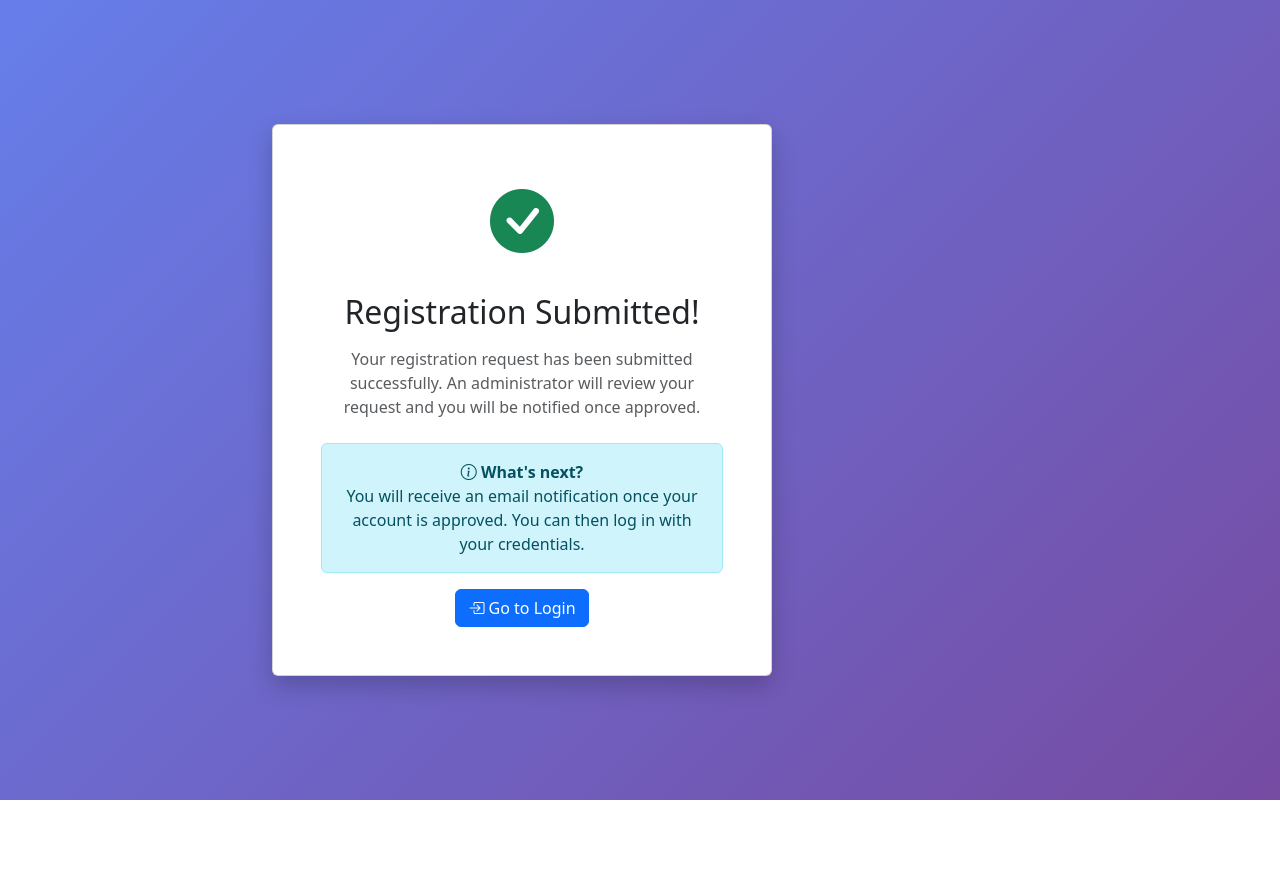
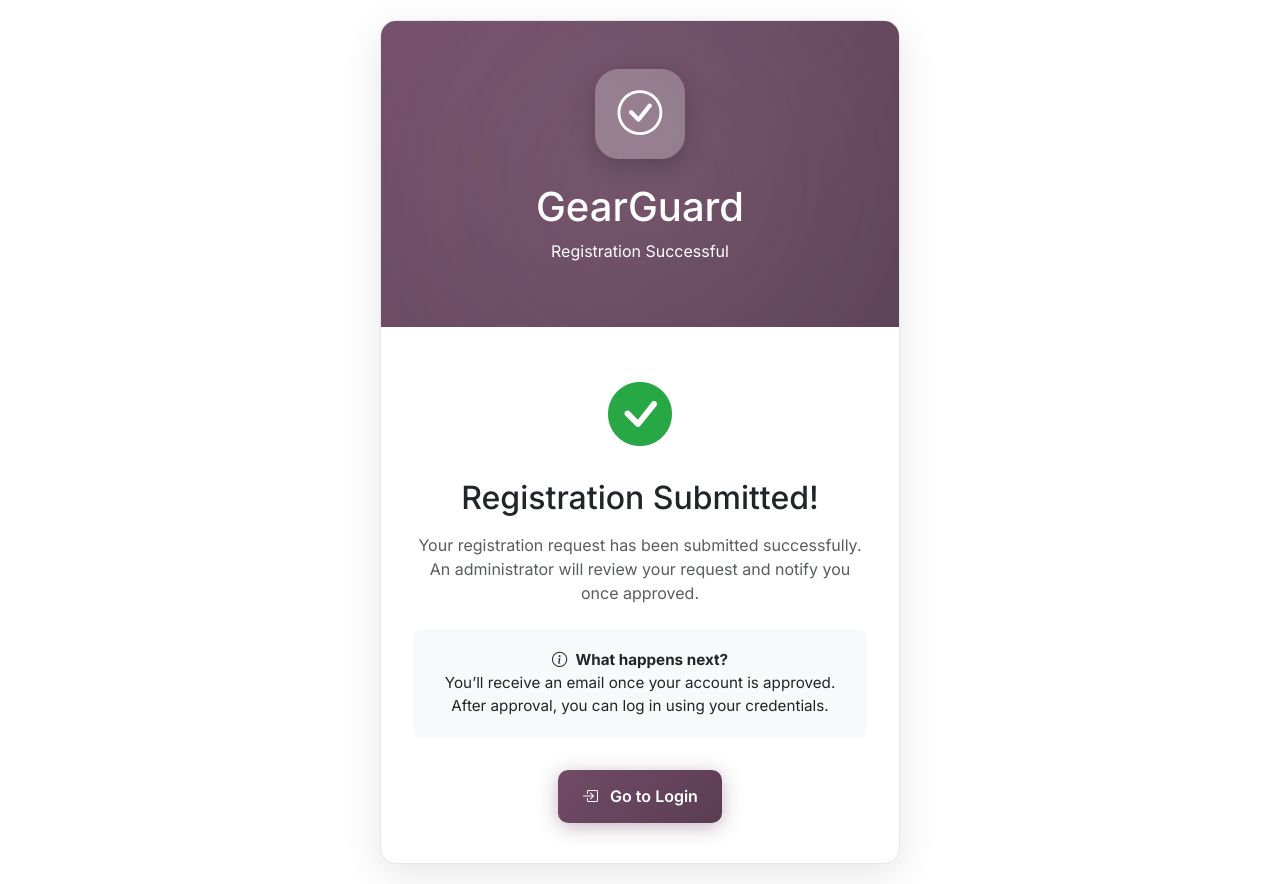
Before and after one commit to R204570/GearGuard, a Django app: template templates/maintenance/signup_success.html in a window 1280 px wide. Before the commit the page ends 800 px from the top, so only its background shows below. Run offline with Django 3.2, Linux system fonts and the light colour scheme; the template is opened without the code that fills it, so the values that code supplies are empty.

```diff
--- a/templates/maintenance/signup_success.html
+++ b/templates/maintenance/signup_success.html
@@ -4,51 +4,173 @@
     <meta charset="UTF-8">
     <meta name="viewport" content="width=device-width, initial-scale=1.0">
     <title>Registration Successful - GearGuard</title>
+
     <link href="https://cdn.jsdelivr.net/npm/bootstrap@5.3.0/dist/css/bootstrap.min.css" rel="stylesheet">
     <link rel="stylesheet" href="https://cdn.jsdelivr.net/npm/bootstrap-icons@1.11.0/font/bootstrap-icons.css">
+    <link rel="preconnect" href="https://fonts.googleapis.com">
+    <link rel="preconnect" href="https://fonts.gstatic.com" crossorigin>
+    <link href="https://fonts.googleapis.com/css2?family=Inter:wght@300;400;500;600;700&display=swap" rel="stylesheet">
+
     <style>
+        * {
+            margin: 0;
+            padding: 0;
+            box-sizing: border-box;
+        }
+
         body {
-            background: linear-gradient(135deg, #667eea 0%, #764ba2 100%);
+            font-family: 'Inter', sans-serif;
+            background: #ffffff;
             min-height: 100vh;
             display: flex;
             align-items: center;
             justify-content: center;
+            padding: 20px;
         }
-        .success-card {
-            max-width: 500px;
+
+        .login-container {
             width: 100%;
-            box-shadow: 0 10px 25px rgba(0,0,0,0.2);
+            max-width: 520px;
+            animation: fadeInUp 0.6s ease-out;
+        }
+
+        @keyframes fadeInUp {
+            from { opacity: 0; transform: translateY(30px); }
+            to { opacity: 1; transform: translateY(0); }
+        }
+
+        .login-card {
+            background: #ffffff;
+            border-radius: 16px;
+            box-shadow: 0 10px 40px rgba(0,0,0,0.1);
+            border: 1px solid #e1e8ed;
+            overflow: hidden;
+        }
+
+        /* Header */
+        .login-header {
+            background: linear-gradient(135deg, #714b67 0%, #5a3d52 100%);
+            padding: 3rem 2rem;
+            text-align: center;
+            color: white;
+            position: relative;
+            overflow: hidden;
+            z-index: 1;
+        }
+
+        .login-header::before {
+            content: '';
+            position: absolute;
+            inset: -50%;
+            background: radial-gradient(circle, rgba(255,255,255,0.12), transparent 70%);
+            animation: pulse 4s ease-in-out infinite;
+            pointer-events: none;
+            z-index: 0;
+        }
+
+        @keyframes pulse {
+            0%, 100% { transform: scale(1); opacity: 0.5; }
+            50% { transform: scale(1.1); opacity: 0.9; }
+        }
+
+        .logo {
+            width: 90px;
+            height: 90px;
+            border-radius: 24px;
+            background: rgba(255,255,255,0.25);
+            display: flex;
+            align-items: center;
+            justify-content: center;
+            margin: 0 auto 1.5rem;
+            font-size: 2.8rem;
+            box-shadow: 0 8px 24px rgba(0,0,0,0.2);
+            backdrop-filter: blur(10px);
+            position: relative;
+            z-index: 2;
+        }
+
+        .login-body {
+            padding: 2.5rem 2rem;
+            position: relative;
+            z-index: 2;
+            text-align: center;
+        }
+
+        .success-icon {
+            font-size: 4rem;
+            color: #28a745;
+            margin-bottom: 1rem;
+        }
+
+        .info-box {
+            background: #f8f9fa;
+            border-radius: 10px;
+            padding: 1.25rem;
+            margin: 1.5rem 0;
+            font-size: 0.95rem;
+        }
+
+        .btn-login {
+            background: linear-gradient(135deg, #714b67 0%, #5a3d52 100%);
+            border: none;
+            padding: 0.9rem 1.5rem;
+            font-weight: 600;
+            font-size: 1rem;
+            border-radius: 10px;
+            box-shadow: 0 4px 20px rgba(113,75,103,0.4);
+            transition: all 0.3s ease;
+            color: white;
+            text-decoration: none;
+            display: inline-block;
+        }
+
+        .btn-login:hover {
+            transform: translateY(-2px);
+            box-shadow: 0 8px 30px rgba(113,75,103,0.5);
+            color: white;
         }
     </style>
 </head>
+
 <body>
-    <div class="container">
-        <div class="row justify-content-center">
-            <div class="col-md-8">
-                <div class="card success-card">
-                    <div class="card-body p-5 text-center">
-                        <div class="mb-4">
-                            <i class="bi bi-check-circle-fill text-success" style="font-size: 4rem;"></i>
+<div class="login-container">
+    <div class="login-card">
+
+        <div class="login-header">
+            <div class="logo">
+                <i class="bi bi-check-circle"></i>
             </div>
+            <h1>GearGuard</h1>
+            <p>Registration Successful</p>
+        </div>
+
+        <div class="login-body">
+            <div class="success-icon">
+                <i class="bi bi-check-circle-fill"></i>
+            </div>
+
             <h2 class="mb-3">Registration Submitted!</h2>
-                        <p class="text-muted mb-4">
+
+            <p class="text-muted">
                 Your registration request has been submitted successfully.
-                            An administrator will review your request and you will be notified once approved.
+                An administrator will review your request and notify you once approved.
             </p>
-                        <div class="alert alert-info">
-                            <i class="bi bi-info-circle"></i>
-                            <strong>What's next?</strong><br>
-                            You will receive an email notification once your account is approved.
-                            You can then log in with your credentials.
+
+            <div class="info-box">
+                <i class="bi bi-info-circle me-1"></i>
+                <strong>What happens next?</strong><br>
+                You’ll receive an email once your account is approved.
+                After approval, you can log in using your credentials.
             </div>
-                        <a href="{% url 'maintenance:login' %}" class="btn btn-primary">
-                            <i class="bi bi-box-arrow-in-right"></i> Go to Login
+
+            <a href="{% url 'maintenance:login' %}" class="btn btn-login mt-2">
+                <i class="bi bi-box-arrow-in-right me-2"></i> Go to Login
             </a>
         </div>
+
     </div>
 </div>
-        </div>
-    </div>
+
 <script src="https://cdn.jsdelivr.net/npm/bootstrap@5.3.0/dist/js/bootstrap.bundle.min.js"></script>
 </body>
 </html>
```
Also changed, not shown: templates/maintenance/signup.html (+165 -73 lines), 1 other file. Lines whose indentation alone changed are shown as unchanged.
